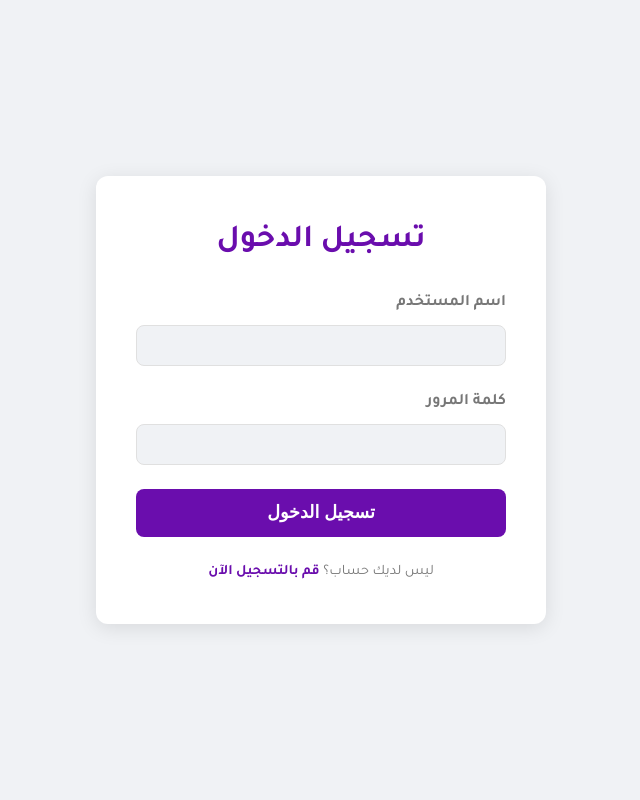
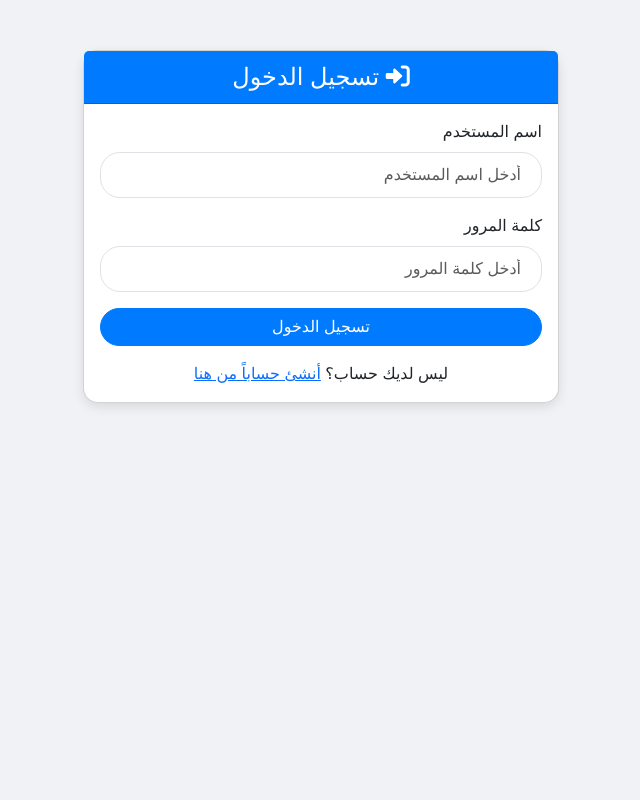
Before and after one commit to mohammadxxyy/MHJ-AI, a Flask app: page /login in a window 1280 px wide. Shown: the whole page, without its empty margins (319-959 px from the left). Run offline with Flask 3, Linux system fonts and the light colour scheme.

Commit message:
Update login.html
Update login.html

```diff
--- a/templates/login.html
+++ b/templates/login.html
@@ -1,28 +1,86 @@
 <!DOCTYPE html>
-<html lang="ar" dir="rtl">
+<html lang="ar">
 <head>
     <meta charset="UTF-8">
     <meta name="viewport" content="width=device-width, initial-scale=1.0">
     <title>تسجيل الدخول</title>
-    <link rel="stylesheet" href="{{ url_for('static', filename='style.css') }}">
+    <link href="https://cdn.jsdelivr.net/npm/bootstrap@5.3.3/dist/css/bootstrap.min.css" rel="stylesheet">
+    <link href="https://cdnjs.cloudflare.com/ajax/libs/font-awesome/6.0.0-beta3/css/all.min.css" rel="stylesheet">
+    <style>
+        body { background-color: #f0f2f5; font-family: 'Arial', sans-serif; text-align: right; direction: rtl; }
+        .container { max-width: 500px; margin-top: 50px; }
+        .card { border-radius: 15px; box-shadow: 0 4px 12px rgba(0, 0, 0, 0.1); }
+        .card-header { background-color: #007bff; color: white; border-top-left-radius: 15px; border-top-right-radius: 15px; text-align: center; font-size: 1.5rem; }
+        .form-control { border-radius: 20px; padding: 10px 20px; }
+        .btn-primary { border-radius: 20px; background-color: #007bff; border-color: #007bff; }
+        .btn-primary:hover { background-color: #0056b3; border-color: #0056b3; }
+    </style>
 </head>
 <body>
     <div class="container">
-        <h1>تسجيل الدخول</h1>
-        <form id="login-form">
-            <div class="input-group">
-                <label for="username">اسم المستخدم</label>
-                <input type="text" id="username" name="username" required>
+        <div class="card">
+            <div class="card-header">
+                <i class="fas fa-sign-in-alt"></i> تسجيل الدخول
             </div>
-            <div class="input-group">
-                <label for="password">كلمة المرور</label>
-                <input type="password" id="password" name="password" required>
+            <div class="card-body">
+                <div class="mb-3">
+                    <label for="username" class="form-label">اسم المستخدم</label>
+                    <input type="text" class="form-control" id="username" placeholder="أدخل اسم المستخدم" required>
+                </div>
+                <div class="mb-3">
+                    <label for="password" class="form-label">كلمة المرور</label>
+                    <input type="password" class="form-control" id="password" placeholder="أدخل كلمة المرور" required>
+                </div>
+                <button id="login-btn" class="btn btn-primary w-100">تسجيل الدخول</button>
+                <div id="message" class="mt-3 text-center"></div>
+                <div class="mt-3 text-center">
+                    ليس لديك حساب؟ <a href="/register">أنشئ حساباً من هنا</a>
+                </div>
             </div>
-            <button type="submit">تسجيل الدخول</button>
-            <div id="message" class="message"></div>
-        </form>
-        <p>ليس لديك حساب؟ <a href="{{ url_for('register_page') }}">قم بالتسجيل الآن</a></p>
+        </div>
     </div>
-    <script src="{{ url_for('static', filename='login.js') }}"></script>
+
+    <script src="https://cdn.jsdelivr.net/npm/bootstrap@5.3.3/dist/js/bootstrap.bundle.min.js"></script>
+    <script>
+        document.getElementById('login-btn').addEventListener('click', function() {
+            var username = document.getElementById('username').value;
+            var password = document.getElementById('password').value;
+            var messageDiv = document.getElementById('message');
+
+            if (!username || !password) {
+                messageDiv.innerText = 'الرجاء ملء جميع الحقول.';
+                messageDiv.style.color = 'red';
+                return;
+            }
+
+            fetch('/api/login', {
+                method: 'POST',
+                headers: {
+                    'Content-Type': 'application/json'
+                },
+                body: JSON.stringify({ username: username, password: password })
+            })
+            .then(response => response.json())
+            .then(data => {
+                messageDiv.innerText = data.message;
+                if (data.message.includes('بنجاح')) {
+                    messageDiv.style.color = 'green';
+                    setTimeout(function() {
+                        window.location.href = '/ai_tool';
+                    }, 1000);
+                } else if (data.message.includes('غير مفعل')) {
+                    messageDiv.style.color = 'orange';
+                    messageDiv.innerHTML = 'حسابك غير مفعل. يرجى <a href="/login" class="text-warning">التحقق من بريدك الإلكتروني.</a>';
+                } else {
+                    messageDiv.style.color = 'red';
+                }
+            })
+            .catch(error => {
+                messageDiv.innerText = 'حدث خطأ في الاتصال بالخادم.';
+                messageDiv.style.color = 'red';
+                console.error('Error:', error);
+            });
+        });
+    </script>
 </body>
 </html>
```
